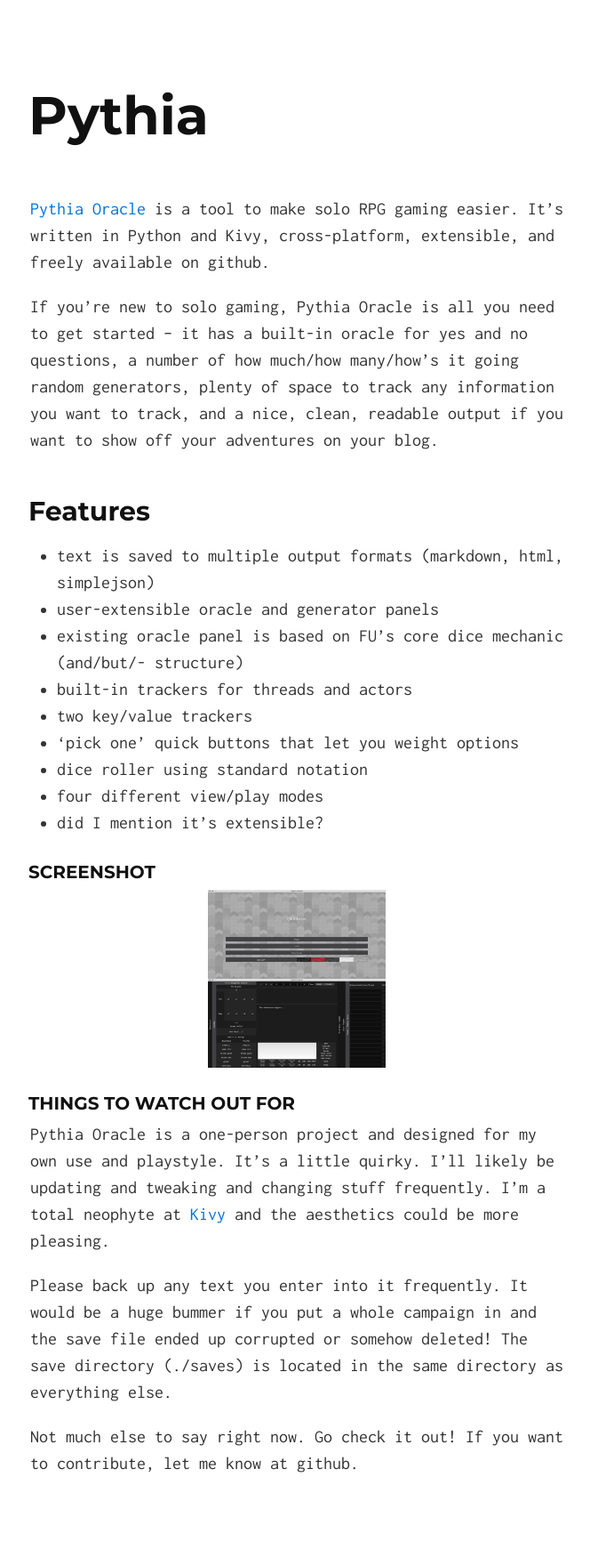
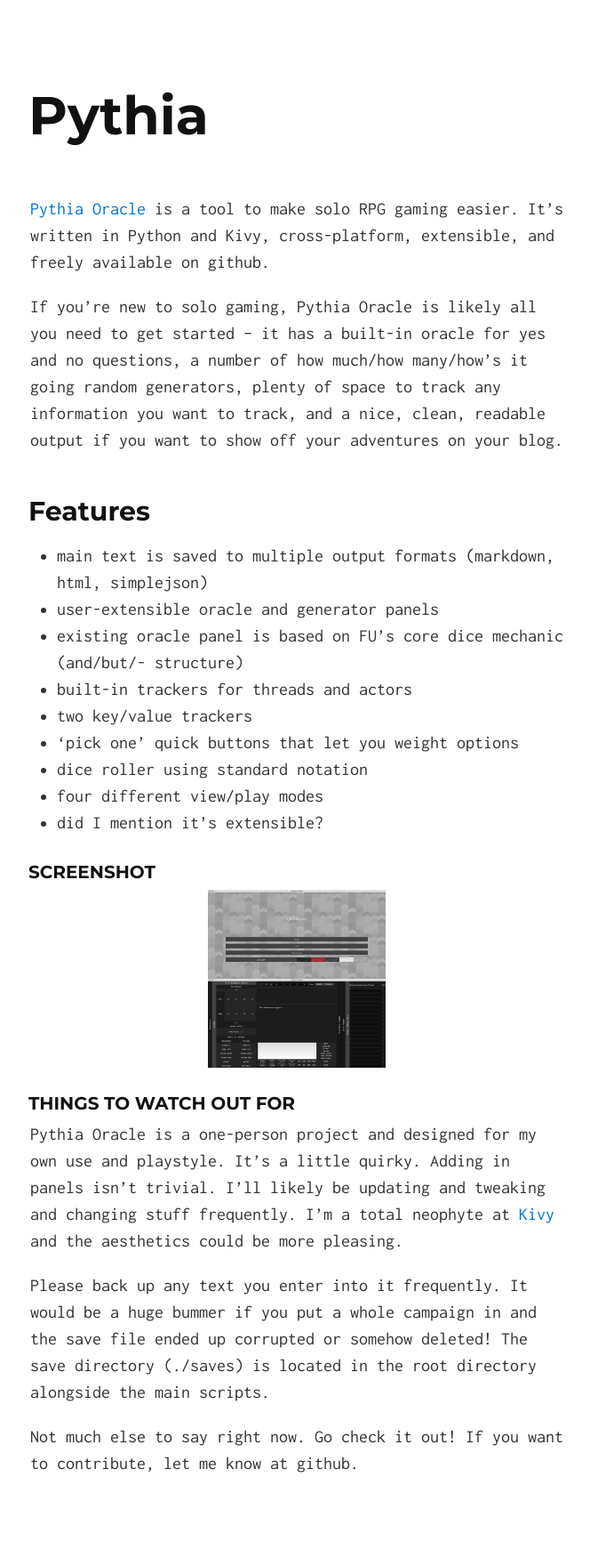
Before and after one commit to exposit/pythia-oracle, a Jekyll site: the page built from index.md, in a window 1280 px wide. Shown: the whole page at 89% size, without its empty margins (306-970 px from the left). Built offline with Jekyll 4.4.1, drawn with Linux system fonts in a browser that asks for light colours.

```diff
--- a/index.md
+++ b/index.md
@@ -4,11 +4,11 @@
 
 [Pythia Oracle](https://github.com/exposit/pythia-oracle) is a tool to make solo RPG gaming easier. It's written in Python and Kivy, cross-platform, extensible, and freely available on github.
 
-If you're new to solo gaming, Pythia Oracle is all you need to get started -- it has a built-in oracle for yes and no questions, a number of how much/how many/how's it going random generators, plenty of space to track any information you want to track, and a nice, clean, readable output if you want to show off your adventures on your blog.
+If you're new to solo gaming, Pythia Oracle is likely all you need to get started -- it has a built-in oracle for yes and no questions, a number of how much/how many/how's it going random generators, plenty of space to track any information you want to track, and a nice, clean, readable output if you want to show off your adventures on your blog.
 
 ## Features
 
-* text is saved to multiple output formats (markdown, html, simplejson)
+* main text is saved to multiple output formats (markdown, html, simplejson)
 * user-extensible oracle and generator panels
 * existing oracle panel is based on FU's core dice mechanic (and/but/- structure)
 * built-in trackers for threads and actors
@@ -25,8 +25,8 @@
 
 ### Things to watch out for
 
-Pythia Oracle is a one-person project and designed for my own use and playstyle. It's a little quirky. I'll likely be updating and tweaking and changing stuff frequently. I'm a total neophyte at [Kivy](https://kivy.org/#home) and the aesthetics could be more pleasing.
+Pythia Oracle is a one-person project and designed for my own use and playstyle. It's a little quirky. Adding in panels isn't trivial. I'll likely be updating and tweaking and changing stuff frequently. I'm a total neophyte at [Kivy](https://kivy.org/#home) and the aesthetics could be more pleasing.
 
-Please back up any text you enter into it frequently. It would be a huge bummer if you put a whole campaign in and the save file ended up corrupted or somehow deleted! The save directory (./saves) is located in the same directory as everything else.
+Please back up any text you enter into it frequently. It would be a huge bummer if you put a whole campaign in and the save file ended up corrupted or somehow deleted! The save directory (./saves) is located in the root directory alongside the main scripts.
 
 Not much else to say right now. Go check it out! If you want to contribute, let me know at github.
```
